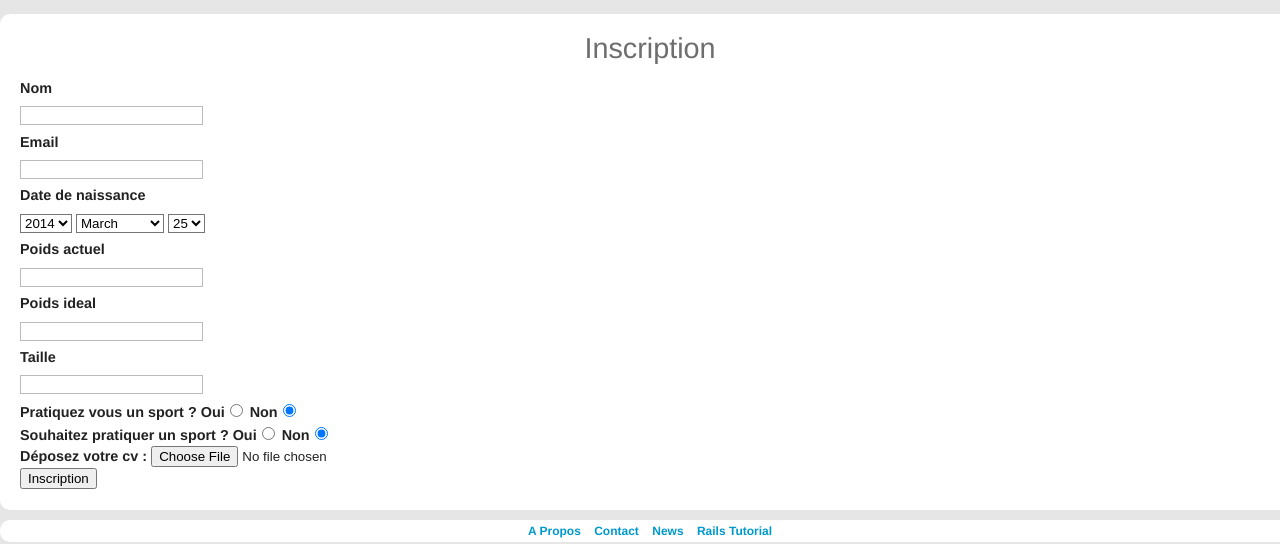
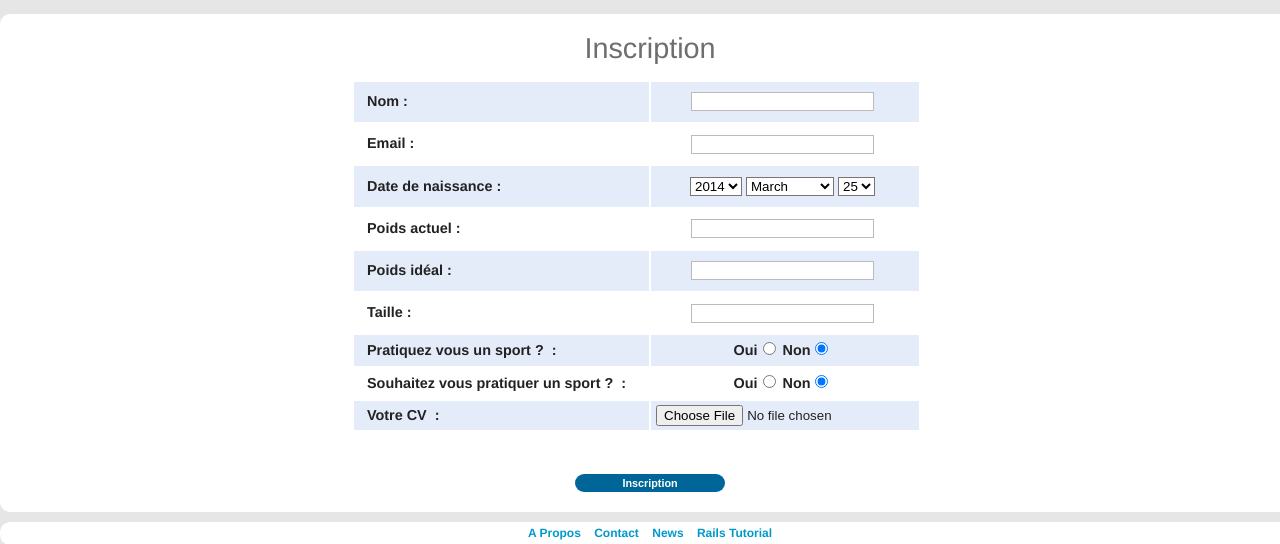
Before and after one commit to MickaelFardilha/sample_app, a Rails app: page /signup in a window 1280 px wide. Shown: the part 104-648 px from the top of the page. Run offline with Rails 7, Linux system fonts and the light colour scheme; parts of the project's set-up code (start-up, migrations or seed data) failed here and were passed over; some libraries are stand-ins or nearby versions.

Commit message:
modif css, ajout commentaires et debut generation pdf a la volee

```diff
--- a/app/assets/stylesheets/custom.css
+++ b/app/assets/stylesheets/custom.css
@@ -89,6 +89,31 @@ a.user_button
   font-size: 75%;
   font-weight: bold;
   padding: 3px;
+}
+
+.submit_button
+{
+  margin-left: auto;
+  margin-right: auto;
+  display: block;
+  text-align: center;
+  width: 150px;
+  color: #fff;
+  background: #069;
+  font-size: 75%;
+  font-weight: bold;
+  padding: 3px;
+  cursor: pointer;
+  outline: none;
+  -moz-border-radius:    10px;
+  -webkit-border-radius: 10px;
+  border-radius:         10px;
+  border: none;
+}
+
+.white
+{
+  background: #fff !important;
 }
 
 .round
--- a/app/controllers/users_controller.rb
+++ b/app/controllers/users_controller.rb
@@ -1,5 +1,6 @@
 # encoding: UTF-8
 class UsersController < ApplicationController
+  require "prawn"
 
   def show
     @user = User.find(params[:id])
@@ -24,20 +25,26 @@ class UsersController < ApplicationController
   def showUserList
     @titre = "Liste des utilisateurs"
     @users = User.all
-    #@user_statistics = UserStatistics.new(@users)
-
-    respond_to do |format|
-      format.html
-      format.pdf
-    end
+    generatePDF(@users)
   end
 
   def showNonSportifList
 
     @users = User.where(isSportif: false)
     @titre = "Liste des utilisateurs non sportifs"
-    #@user_statistics = UserStatistics.new(@users)
     render 'showUserList'
   end
 
+  def generatePDF(all_users)
+    Prawn::Document.generate("public/listUsers.pdf", :page_layout => :landscape) do |pdf|
+      table_data = [["Nom", "Email", "Date de naissance", "Poids actuel", "Poids Idéal", "Sportif", "Voudrai faire du sport", "Taille"]]
+
+      all_users.each do |u|
+      table_data += [["#{u.nom}", "#{u.email}", "#{u.ddn}", "#{u.poidsActu}", "#{u.poidsIdeal}", "#{u.isSportif}" , "#{u.wantDoSport}", "#{u.taille}"]]
+    end
+    pdf.text "toto"
+    pdf.table(table_data,:width => 720)
+
+    end
+  end
 end
--- a/app/views/users/new.html.erb
+++ b/app/views/users/new.html.erb
@@ -1,46 +1,59 @@
 <h1 class="entete">Inscription</h1>
 <%= form_for @user do |f| %>
-  <%= render 'shared/error_messages' %>
-  <div class="field">
-    <%= f.label :nom %><br />
-    <%= f.text_field :nom %>
-  </div>
-  <div class="field">
-    <%= f.label :email %><br />
-    <%= f.text_field :email %>
-  </div>
-  <div class="field">
-    <%= f.label "Date de Naissance" %><br />
-    <%= f.date_select :ddn,  start_year: 1901 %>
-  </div>
-  <div class="field">
-    <%= f.label "Poids Actuel" %><br />
-    <%= f.text_field :poidsActu %>
-  </div>
-  <div class="field">
-    <%= f.label "Poids Ideal" %><br />
-    <%= f.text_field :poidsIdeal %>
-  </div>
-  <div class="field">
-    <%= f.label :taille %><br />
-    <%= f.text_field :taille %>
-  </div>
-  <div class="field">
-    <%= f.label "Pratiquez vous un sport ?" %>
-    <%= f.label "Oui" %><%= f.radio_button :isSportif, 1, :onclick => "showWantDoSport('false')"%>
-    <%= f.label "Non" %><%= f.radio_button :isSportif, 0, :checked => true, :onclick => "showWantDoSport('true')"%>
-
-  </div>
-  <div class="field" id="wantDoSportDiv">
-    <%= f.label "Souhaitez pratiquer un sport ?" %>
-    <%= f.label "Oui" %><%= f.radio_button :wantDoSport, 1 %>
-    <%= f.label "Non" %><%= f.radio_button :wantDoSport, 0, :checked => true %>
-  </div>
-  <div class="field">
-    <%= f.label "Déposez votre CV : " %>
-    <%= f.file_field :cv %>
-  </div>
-  <div class="actions">
-    <%= f.submit "Inscription" %>
+  <%= render 'shared/error_messages'%>
+  <table class="center">
+  <tr></tr>
+  <tr>
+    <td class="white"  width="315"></td>
+    <td width="280"><b>&nbsp;&nbsp;Nom&nbsp;:</b></td>
+    <td class="center" width="200"><%= f.text_field :nom %></td>
+    <td  class="white"></td>
+  </tr>
+  <tr>
+    <td class="white"  width="315"></td>
+    <td><b>&nbsp;&nbsp;Email&nbsp;:</b></td>
+    <td class="center"><%= f.text_field :email %></td>
+  </tr>
+  <tr>
+    <td class="white"  width="315"></td>
+    <td><b>&nbsp;&nbsp;Date de naissance&nbsp;:</b></td>
+    <td class="center"><%= f.date_select :ddn,  start_year: 1901 %></td>
+  </tr>
+  <tr>
+    <td class="white"  width="315"></td>
+    <td><b>&nbsp;&nbsp;Poids actuel&nbsp;:</b></td>
+    <td class="center"><%= f.text_field :poidsActu %></td>
+  </tr>
+  <tr>
+    <td class="white"  width="315"></td>
+    <td><b>&nbsp;&nbsp;Poids idéal&nbsp;:</b></td>
+    <td class="center"><%= f.text_field :poidsIdeal %></td>
+  </tr>
+  <tr>
+    <td class="white"  width="315"></td>
+    <td><b>&nbsp;&nbsp;Taille&nbsp;:</b></td>
+    <td class="center"><%= f.text_field :taille %></td>
+  </tr>
+  <tr>
+    <td class="white"  width="315"></td>
+    <td><b>&nbsp;&nbsp;Pratiquez vous un sport ?  &nbsp;:</b></td>
+    <td class="center"><%= f.label "Oui" %><%= f.radio_button :isSportif, 1, :onclick => "showWantDoSport('false')"%>
+    <%= f.label "Non" %><%= f.radio_button :isSportif, 0, :checked => true, :onclick => "showWantDoSport('true')"%> </td>
+  </tr>
+  <tr id="wantDoSportDiv">
+    <td class="white"  width="315"></td>
+    <td><b>&nbsp;&nbsp;Souhaitez vous pratiquer un sport ? &nbsp;:</b></td>
+    <td class="center"><%= f.label "Oui" %><%= f.radio_button :wantDoSport, 1 %>
+    <%= f.label "Non" %><%= f.radio_button :wantDoSport, 0, :checked => true %></td>
+  </tr>
+  <tr>
+    <td class="white"  width="315"></td>
+    <td><b>&nbsp;&nbsp;Votre CV &nbsp;:</b></td>
+    <td class="center"><%= f.file_field :cv %></td>
+  </tr>
+  </table>
+  <br/>
+  <div>
+    <td><%= f.submit "Inscription", :class => "submit_button"  %></td>
   </div>
 <% end %>
--- a/app/views/users/showUserList.html.erb
+++ b/app/views/users/showUserList.html.erb
@@ -1,5 +1,6 @@
 <h1 class="entete"><%= @titre %></h1>
-<p class="center"><%= link_to image_tag("btn_download_list_pdf.jpg", size: "150x35"), "/users.pdf"%></p>
+<p class="center"><%= link_to image_tag("btn_download_list_pdf.jpg", size: "150x35"), "/listUsers.pdf"%></p>
+<a href="/listUsers.pdf">toto</a>
 
 <table>
   <tr>
```
Also changed, not shown: spec/controllers/users_controller_spec.rb (+12 -0 lines), spec/models/user_spec.rb (+14 -5 lines), Gemfile, Gemfile.lock, 1 other file.
